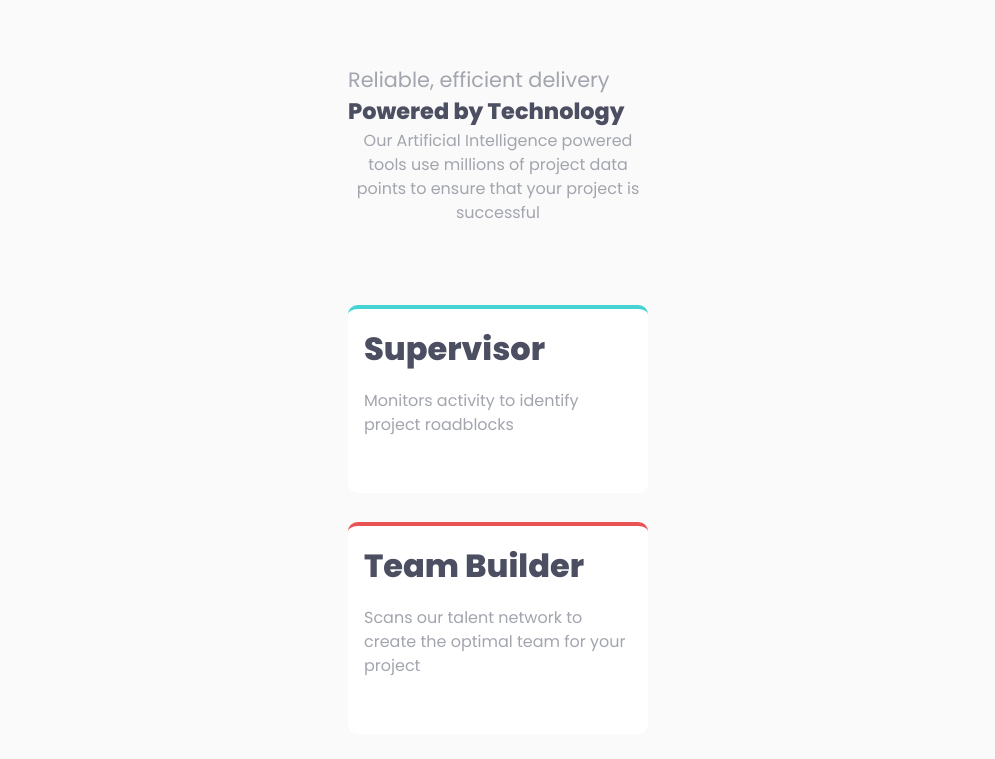
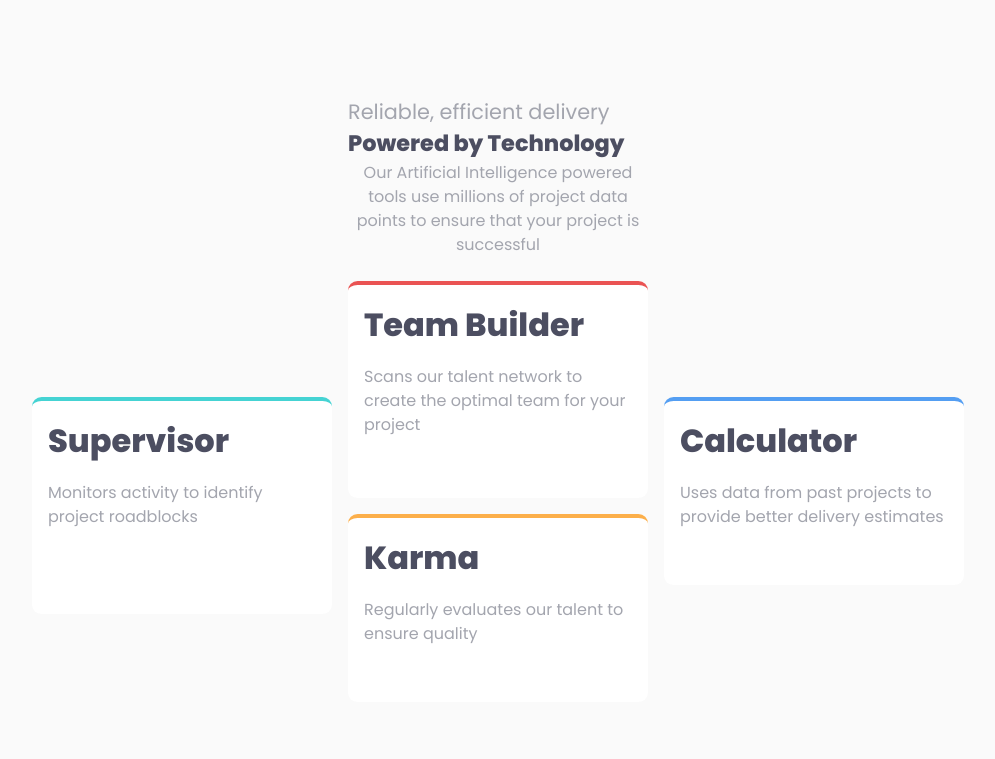
Before and after one commit to MarkPraise/4-page-section, a plain HTML site: page index.html in a window 1280 px wide. Shown: the top 759 px of the page, without its empty margins (142-1137 px from the left). Drawn offline with Linux system fonts and the light colour scheme.

Commit message:
Responsive fully Achieved

```diff
--- a/style.css
+++ b/style.css
@@ -11,6 +11,7 @@ body{
     flex-direction: column;
     justify-content: center;
     align-items: center;
+    padding: 2rem;
 }
 .header,.section{
     max-width: 300px;
@@ -59,3 +60,56 @@ body{
 .iconWrapper img{
     width: 50px;
 }
+.four-card-Wrapper{
+    margin-top: 1.5rem;
+}
+@media (min-width:375px){
+    .four-card-Wrapper{
+        display :grid;
+        grid-template: repeat(2,1fr)/repeat(2,1fr);
+        grid-template-areas: "t s"
+                             "k c";
+                             gap: 1rem;
+    }
+    .team{
+        grid-area: t;
+        margin-bottom: 0;
+    }
+    .calculator{
+        grid-area: c;
+    }
+    .supervisor{
+        grid-area: s;
+        margin-top: 0;
+        margin-bottom: 0;
+    }
+    .karma{
+        grid-area: k;
+    }
+}
+
+@media(min-width:1000px){
+
+    .four-card-Wrapper{
+        display: grid;
+        grid-template: repeat(4,1fr)/repeat(3,1fr);
+        grid-template-areas:". t ."
+                            "s t c"
+                            "s k c"
+                            ". k ." ;
+                            justify-content: center;
+                            align-content: center;
+    }
+    .supervisor{
+        grid-area: s;
+    }
+    .team{
+        grid-area: t;
+    }
+    .calculator{
+        grid-area: c;
+    }
+    .karma{
+        grid-area: k;
+    }
+}
```
Also changed, not shown: index.html (indentation only).
